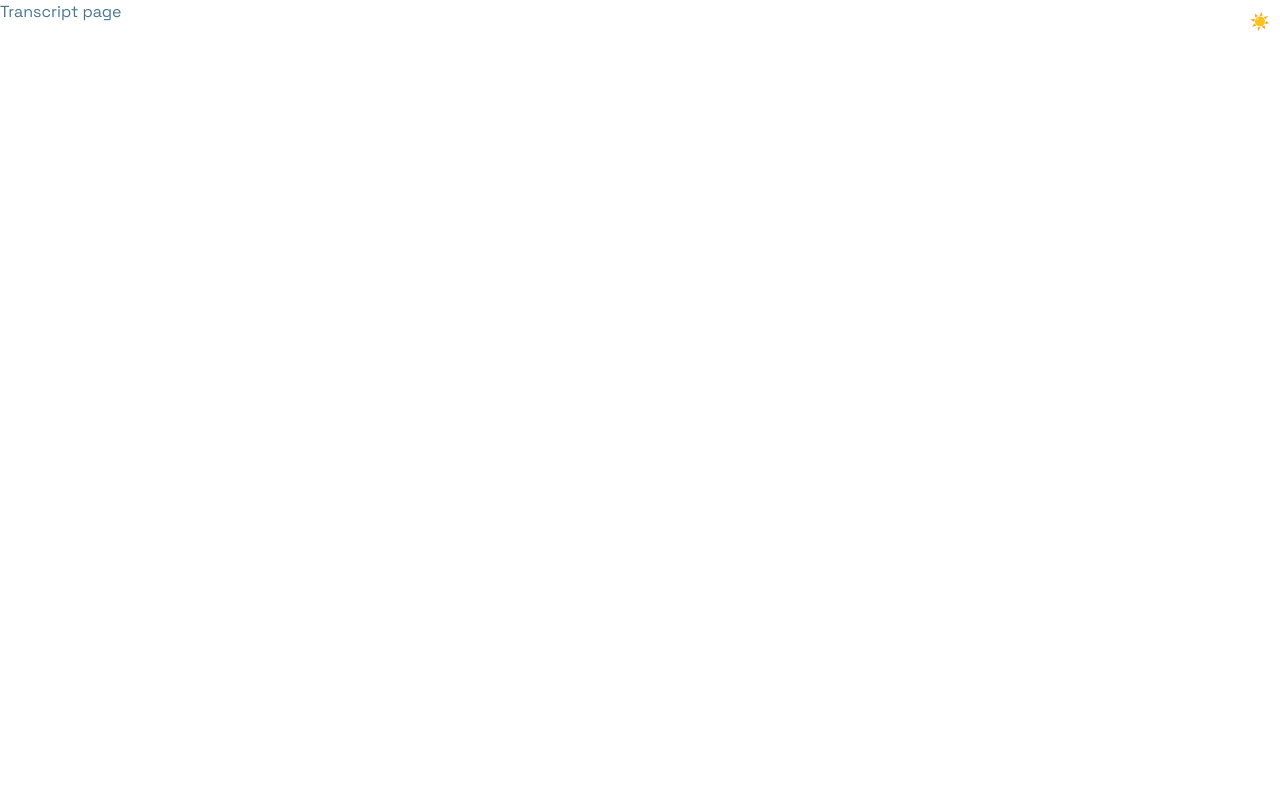
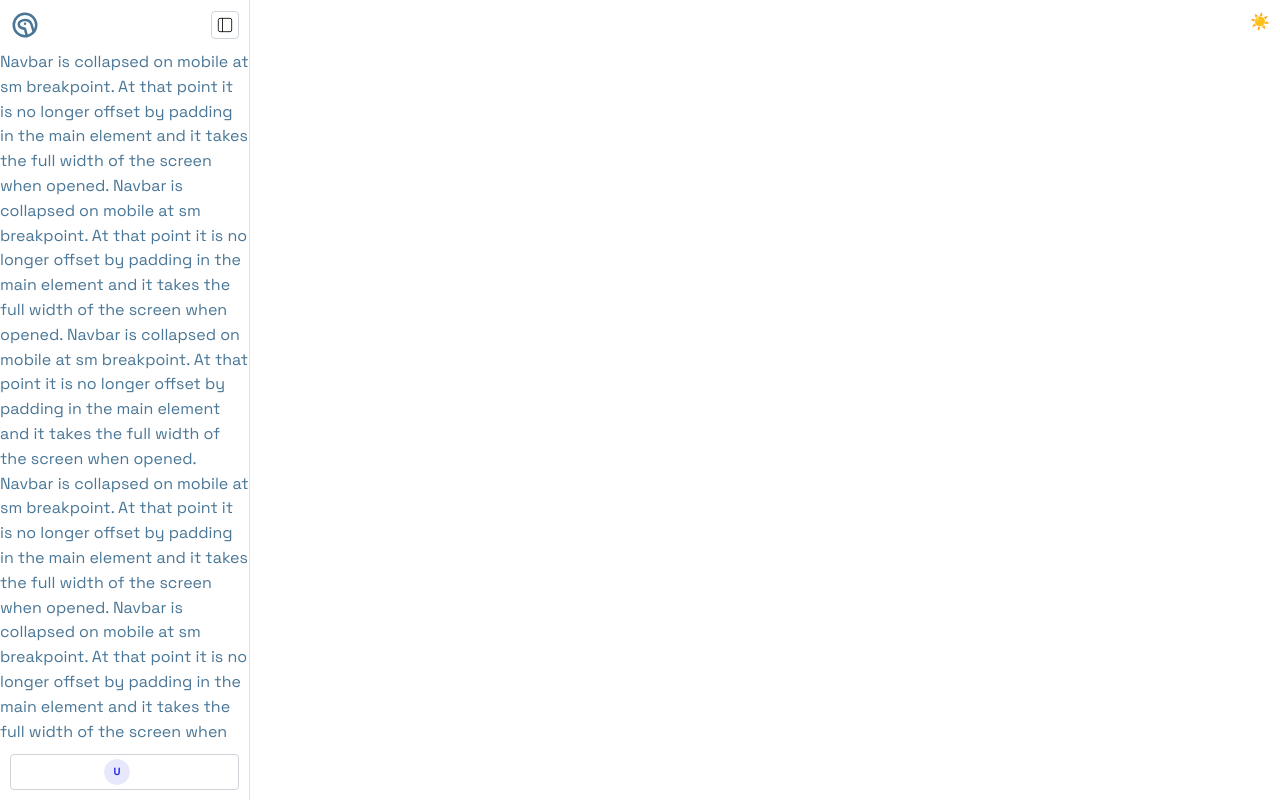
Before and after one commit to vimalkumar1997/transcriptchat, a Next.js app: page /transcript in a window 1280 px wide. Built offline with nearby package versions, Linux system fonts and the light colour scheme; sample sign-in values are in the browser's storage.

Commit message:
transcript layout side off done

```diff
--- /dev/null
+++ b/src/components/TranscriptChatComponent/TranscriptChatHomepage.tsx
@@ -0,0 +1,127 @@
+import { useDisclosure } from '@mantine/hooks';
+import { AppShell, Group, Burger, Text, Box, Typography, Paper, ActionIcon, Avatar, Menu, Button } from "@mantine/core";
+import { IconBrandDeno, IconLayoutSidebar,IconLogout,IconUserCircle  } from '@tabler/icons-react';
+import { useLocalStorage } from '@mantine/hooks';
+import { useRouter } from 'next/router';
+
+interface UserData {
+    id: number;
+    username: string;
+    email: string;
+
+}
+
+export function TranscriptChatHomepage() {
+    const [opened, { toggle }] = useDisclosure();
+    const router = useRouter();
+    const [userData] = useLocalStorage<UserData | null>({
+        key: 'userData',
+        defaultValue: null
+    });
+
+    // Helper function to generate initials for avatar
+    const getInitials = (name: string | undefined): string => {
+        if (!name || name.trim() === '') {
+            return 'U'; // Default fallback for undefined/empty names
+        }
+
+        // Split by spaces and filter out empty strings
+        const words = name.trim().split(' ').filter(word => word.length > 0);
+
+        if (words.length === 0) {
+            return 'U'; // Fallback if no valid words
+        }
+
+        if (words.length === 1) {
+            // Single word - return first letter only
+            return words[0].charAt(0).toUpperCase();
+        }
+
+        // Multiple words - return first letter of first word + first letter of second word
+        return (words[0].charAt(0) + words[1].charAt(0)).toUpperCase();
+    };
+
+    function handleLogoutToken(){
+        localStorage.removeItem('token');
+        localStorage.removeItem('userData');
+        router.push('/');
+    }
+
+    return (
+        <AppShell
+            //   header={{ height: 60 }}
+            navbar={{ width: 250, breakpoint: 'sm', collapsed: { mobile: !opened } }}
+            padding="md"
+        >
+            <AppShell.Navbar>
+                <>
+                    <Paper pos={"sticky"} w={"100%"} top={0} display={"flex"} style={{ alignItems: "center", }} p={10}>
+                        <IconBrandDeno size={30} />
+                        <Box flex={1} />
+                        <ActionIcon
+                            variant="default"
+                            size="md"
+                            aria-label="Gradient action icon"
+
+                        >
+                            <IconLayoutSidebar stroke={1} size={20} />
+                        </ActionIcon>
+                    </Paper>
+
+                    Navbar is collapsed on mobile at sm breakpoint. At that point it is no longer offset by
+                    padding in the main element and it takes the full width of the screen when opened.
+                    Navbar is collapsed on mobile at sm breakpoint. At that point it is no longer offset by
+                    padding in the main element and it takes the full width of the screen when opened.
+                    Navbar is collapsed on mobile at sm breakpoint. At that point it is no longer offset by
+                    padding in the main element and it takes the full width of the screen when opened.
+                    Navbar is collapsed on mobile at sm breakpoint. At that point it is no longer offset by
+                    padding in the main element and it takes the full width of the screen when opened.
+                    Navbar is collapsed on mobile at sm breakpoint. At that point it is no longer offset by
+                    padding in the main element and it takes the full width of the screen when opened.
+                    Navbar is collapsed on mobile at sm breakpoint. At that point it is no longer offset by
+                    padding in the main element and it takes the full width of the screen when opened.
+                    Navbar is collapsed on mobile at sm breakpoint. At that point it is no longer offset by
+                    padding in the main element and it takes the full width of the screen when opened.
+                    Navbar is collapsed on mobile at sm breakpoint. At that point it is no longer offset by
+                    padding in the main element and it takes the full width of the screen when opened.
+                    Navbar is collapsed on mobile at sm breakpoint. At that point it is no longer offset by
+                    padding in the main element and it takes the full width of the screen when opened.
+                    Navbar is collapsed on mobile at sm breakpoint. At that point it is no longer offset by
+                    padding in the main element and it takes the full width of the screen when opened.
+                    Navbar is collapsed on mobile at sm breakpoint. At that point it is no longer offset by
+                    padding in the main element and it takes the full width of the screen when opened.
+                    Navbar is collapsed on mobile at sm breakpoint. At that point it is no longer offset by
+                    padding in the main element and it takes the full width of the screen when opened.
+                    Navbar is collapsed on mobile at sm breakpoint. At that point it is no longer offset by
+                    padding in the main element and it takes the full width of the screen when opened.
+                    Navbar is collapsed on mobile at sm breakpoint. At that point it is no longer offset by
+                    padding in the main element and it takes the full width of the screen when opened.
+                    Navbar is collapsed on mobile at sm breakpoint. At that point it is no longer offset by
+                    padding in the main element and it takes the full width of the screen when opened.
+                    <Paper pos={"sticky"} w={"100%"} bottom={0} display={"flex"} style={{ alignItems: "center", }} p={10}>
+                        <Menu>
+
+                            <Menu.Target>
+                                <Button variant="default" fullWidth>
+                                    <Avatar color="primary" radius="xl" size={"sm"}> {getInitials(userData?.username)}</Avatar>
+                                    <Box flex={1}/>
+                                    <Typography variant={"body1"} ml={15} tt={"lowercase"}>{userData?.username}</Typography>
+                                </Button>
+                            </Menu.Target>
+                            <Menu.Dropdown>
+                                <Menu.Label display={"flex"} style={{alignItems:"center"}}><IconUserCircle size={14} style={{marginRight: "5px"}}/> {userData?.email}</Menu.Label>
+                                <Menu.Item leftSection={<IconLogout size={14} />} onClick={handleLogoutToken}>
+                                    Logout
+                                </Menu.Item>
+                            </Menu.Dropdown>
+                        </Menu>
+                    </Paper>
+                </>
+            </AppShell.Navbar>
+            <AppShell.Main>
+                <>
+                </>
+            </AppShell.Main>
+        </AppShell>
+    );
+}
--- a/src/pages/_app.tsx
+++ b/src/pages/_app.tsx
@@ -1,4 +1,3 @@
-import "@/styles/globals.css";
 import type { AppProps } from "next/app";
 import Layout from "@/layouts/Layout";
 import { MantineProvider, createTheme, MantineColorsTuple } from "@mantine/core";
@@ -6,6 +5,7 @@ import { useColorScheme } from "@mantine/hooks";
 import { Provider } from "react-redux";
 import store from "@/app/store";
 import '@mantine/core/styles.css';
+import "@/styles/globals.css";
 
 // Define custom primary color palette
 const primaryColor: MantineColorsTuple = [
--- a/src/pages/transcript/index.tsx
+++ b/src/pages/transcript/index.tsx
@@ -1,12 +1,12 @@
 import { Box, Typography } from "@mantine/core";
 import React from "react";
-
+import { TranscriptChatHomepage } from "@/components/TranscriptChatComponent/TranscriptChatHomepage";
 
 const Transcript=()=>{
 
     return(
         <Box>
-            <Typography>Transcript page</Typography>
+            <TranscriptChatHomepage/>
         </Box>
     )
 }
--- a/src/pages/vimalgpt/index.tsx
+++ b/src/pages/vimalgpt/index.tsx
@@ -1,12 +1,12 @@
 import { Box, Typography } from "@mantine/core";
 import React from "react";
-
+import { GptHomepage } from "@/components/GptChatComponent/GptHomepage";
 
 const VimalGpt=()=>{
 
     return(
         <Box>
-            <Typography>Vimal gpt page</Typography>
+            <GptHomepage/>
         </Box>
     )
 }
--- a/src/styles/globals.css
+++ b/src/styles/globals.css
@@ -24,6 +24,10 @@ a {
   text-decoration: none;
 }
 
+.mantine-AppShell-navbar {
+  overflow: auto !important;
+}
+
 @media (prefers-color-scheme: dark) {
   html {
     color-scheme: dark;
```
Also changed, not shown: src/components/GptChatComponent/GptHomepage.tsx (added, +28 -0 lines), src/pages/index.tsx (+49 -23 lines).
